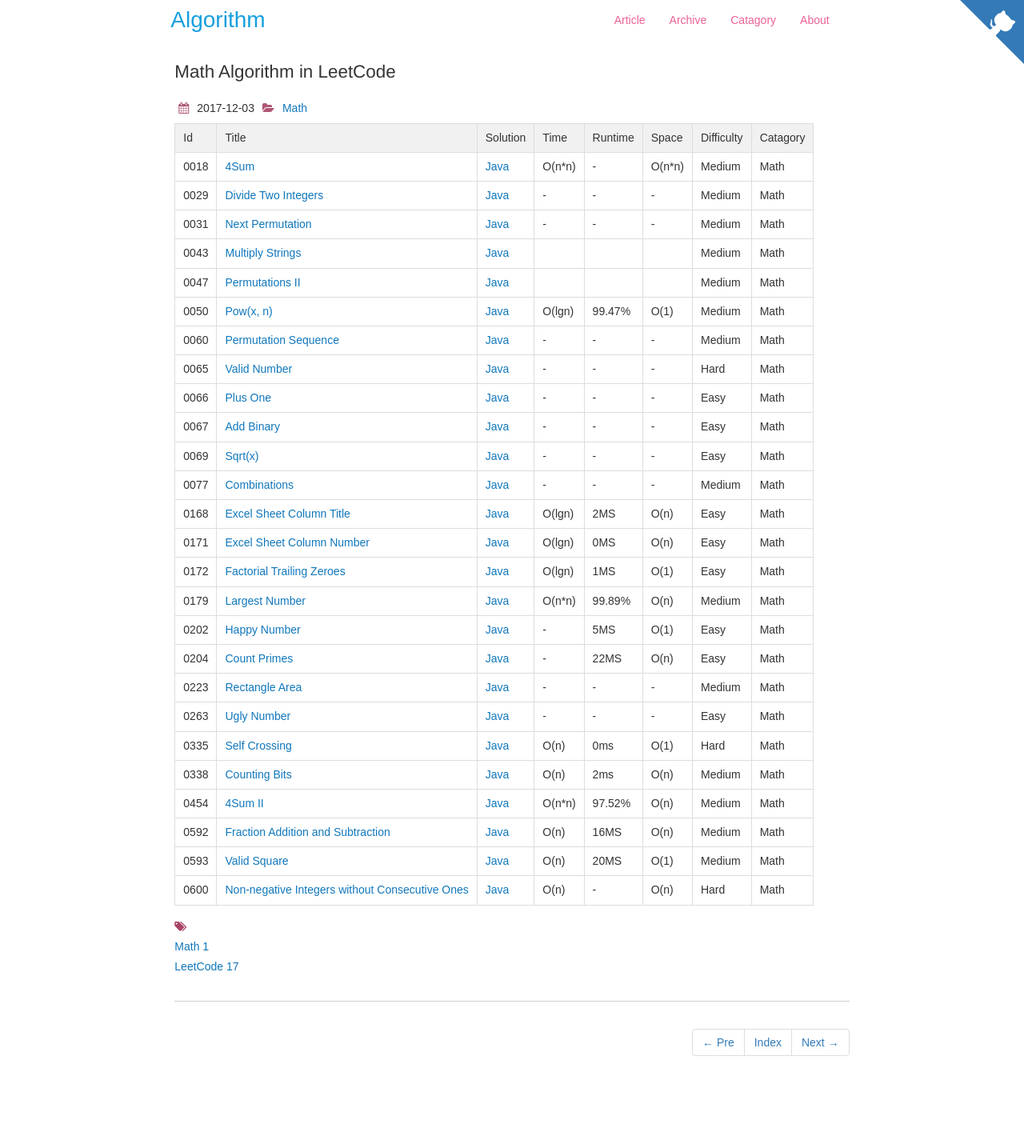
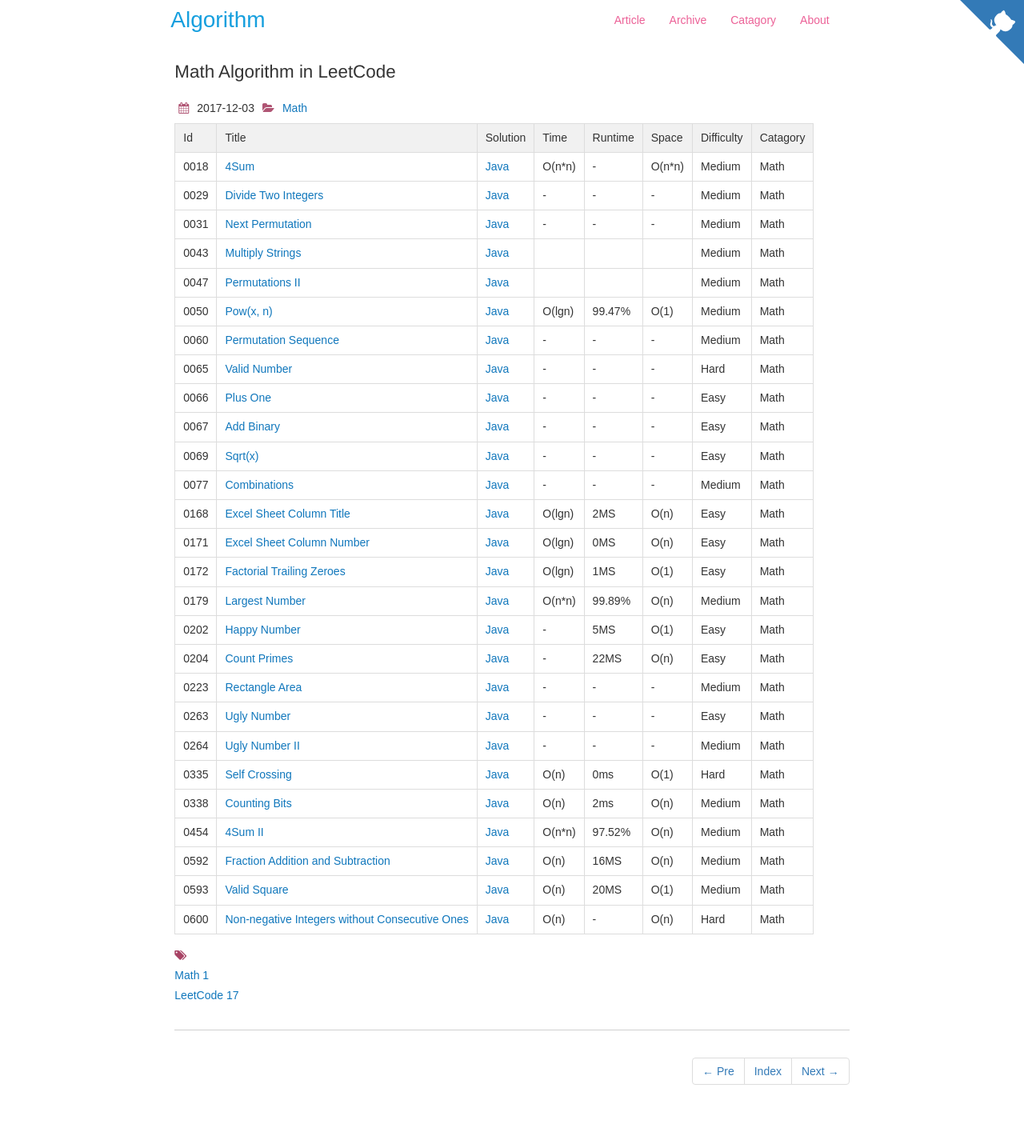
Before and after one commit to dunso/algorithm, a Jekyll site: the page built from docs/_posts/2017-12-03-Math.md, in a window 1280 px wide. Shown: the whole page at 80% size. Built offline with Jekyll 4.4.1, drawn with Linux system fonts in a browser that asks for light colours; nearby versions of some CDN libraries; before the commit the page ends 1394 px from its top, so only the background shows below that.

Commit message:
Add index of LeetCode0264.java to docs

```diff
--- a/docs/_posts/2017-12-03-Math.md
+++ b/docs/_posts/2017-12-03-Math.md
@@ -32,6 +32,7 @@ icon: file-alt
 |0204|[Count Primes](https://leetcode.com/problems/count-primes/) | [Java](https://e.srl/leetcode-204/)  | - |22MS| O(n)  |  Easy |Math|
 |0223|[Rectangle Area](https://leetcode.com/problems/rectangle-area/) | [Java](https://e.srl/leetcode-223/)  |-|-|-|  Medium |Math|
 |0263|[Ugly Number](https://leetcode.com/problems/ugly-number) | [Java](https://e.srl/leetcode-263/)  |-|-|-|  Easy |Math|
+|0264|[Ugly Number II](https://leetcode.com/problems/ugly-number-ii) | [Java](https://e.srl/leetcode-264/)  |-|-|-|  Medium |Math|
 |0335|[Self Crossing](https://leetcode.com/problems/self-crossing) | [Java](https://e.srl/leetcode-335/)  | O(n) |0ms| O(1)  |  Hard |Math|
 |0338|[Counting Bits](https://leetcode.com/problems/counting-bits/) | [Java](https://e.srl/leetcode-338/)  | O(n) |2ms| O(n)  |  Medium |Math|
 |0454|[4Sum II](https://leetcode.com/problems/4sum-ii/) | [Java](https://e.srl/leetcode-454/)  | O(n\*n) |97.52%| O(n)  |  Medium |Math|
```
